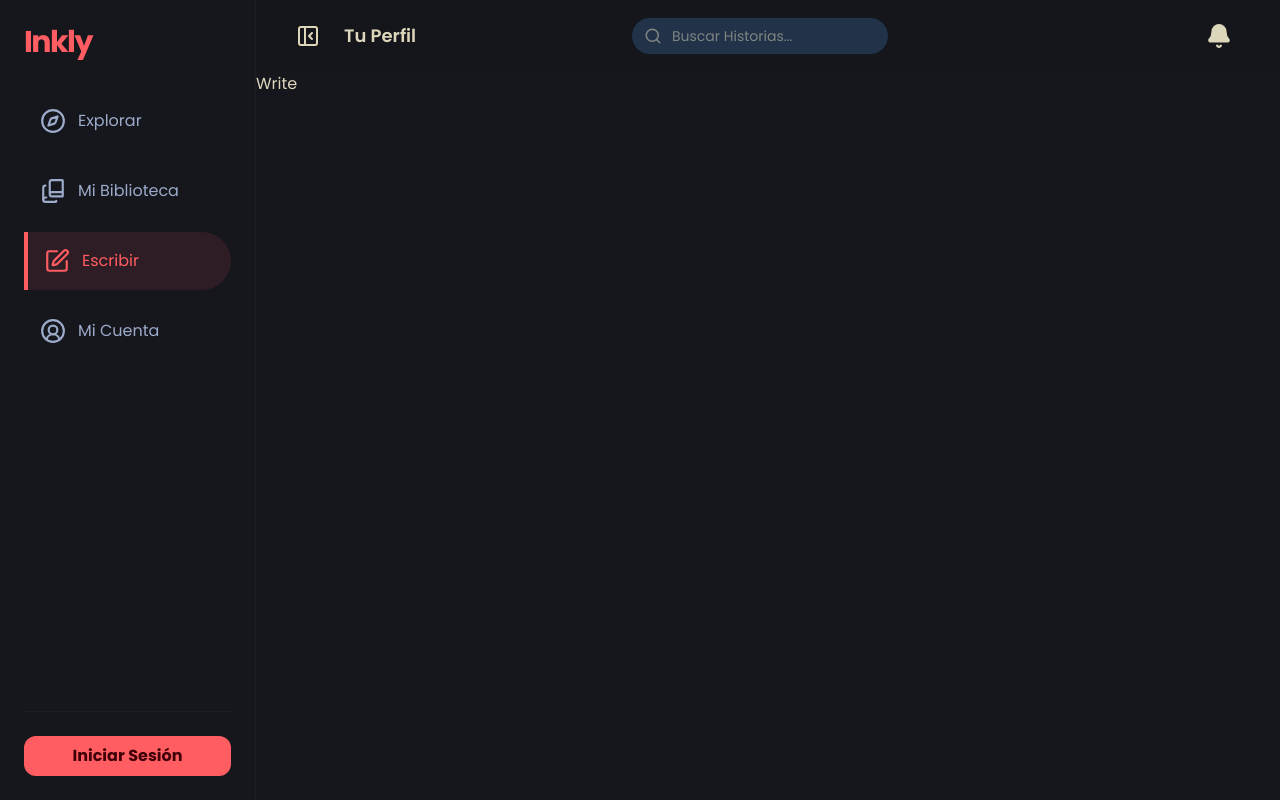
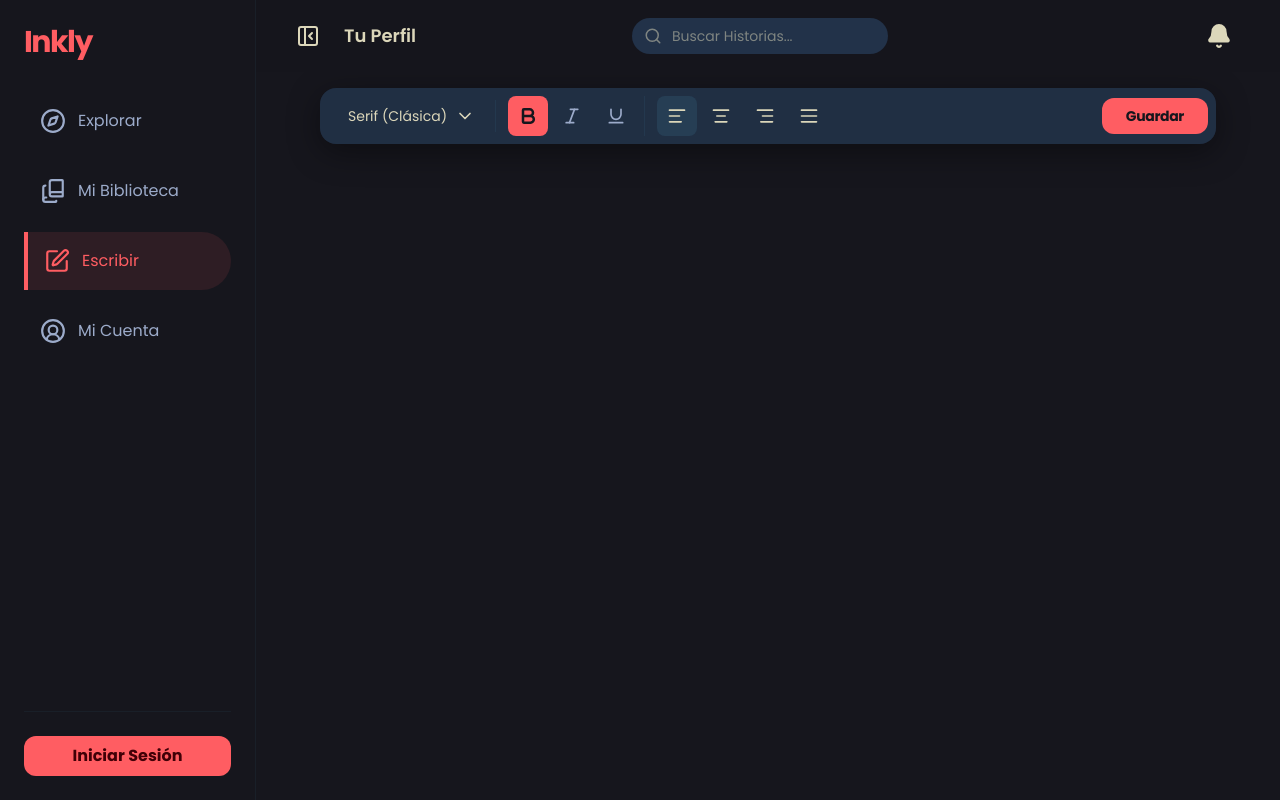
Before and after one commit to kadanarpaOps/Inkly-SPA, a React (Vite) app: page /write in a window 1280 px wide. Built offline with nearby package versions, Linux system fonts and the light colour scheme; no server answers.

Commit message:
feat(write): improve toolbar for writing stories chapters

```diff
--- a/package.json
+++ b/package.json
@@ -14,6 +14,11 @@
   "dependencies": {
     "@hookform/resolvers": "^5.2.2",
     "@tailwindcss/vite": "^4.2.4",
+    "@tiptap/extension-font-family": "^3.22.5",
+    "@tiptap/extension-text-style": "^3.22.5",
+    "@tiptap/pm": "^3.22.5",
+    "@tiptap/react": "^3.22.5",
+    "@tiptap/starter-kit": "^3.22.5",
     "axios": "^1.15.2",
     "lucide-react": "^1.11.0",
     "react": "^19.2.5",
--- a/src/index.css
+++ b/src/index.css
@@ -1,5 +1,4 @@
-
-@import url('https://fonts.googleapis.com/css2?family=Poppins:ital,wght@0,100;0,200;0,300;0,400;0,500;0,600;0,700;0,800;0,900;1,100;1,200;1,300;1,400;1,500;1,600;1,700;1,800;1,900&display=swap');
+@import url("https://fonts.googleapis.com/css2?family=Poppins:ital,wght@0,100;0,200;0,300;0,400;0,500;0,600;0,700;0,800;0,900;1,100;1,200;1,300;1,400;1,500;1,600;1,700;1,800;1,900&display=swap");
 @import "tailwindcss";
 
 @theme {
@@ -7,8 +6,8 @@
   --variant-dark: .class &;
 
   /* Global Colors */
-  --color-background-global: #16161D;
-  --color-global: #DCD7BA;
+  --color-background-global: #16161d;
+  --color-global: #dcd7ba;
 
   /* Color Palette Refactor */
   --color-on-tertiary: #33311d;
@@ -59,20 +58,33 @@
   --color-secondary-container: #384762;
   --color-inverse-on-surface: #303037;
   --color-waves-decoration: #2e425f;
-  --color-several-light: #9CABCA;
-  --color-high-enfasis: #FF5D62;
-  --color-inputs-bg: #2D4F67;
+  --color-several-light: #9cabca;
+  --color-high-enfasis: #ff5d62;
+  --color-inputs-bg: #2d4f67;
   --color-search-bg: #223249;
+  --color-toolbar-bg: #2D4F67;
 }
 
 /* Global Styles using Theme Variables */
 body {
-    background-color: var(--color-background-global);
-    color: var(--color-global);
+  background-color: var(--color-background-global);
+  color: var(--color-global);
 }
 
 * {
-    font-family: 'Poppins', 'Segoe UI', Tahoma, Geneva, Verdana, sans-serif;
+  font-family: "Poppins", "Segoe UI", Tahoma, Geneva, Verdana, sans-serif;
+}
+
+/** Editor Styles */
+.writing-canvas::-webkit-scrollbar {
+  width: 8px;
+}
+.writing-canvas::-webkit-scrollbar-track {
+  background: var(--color-background-global);
+}
+.writing-canvas::-webkit-scrollbar-thumb {
+  background: var(--color-inputs-bg);
+  border-radius: 10px;
 }
 
 /** Utilities */
@@ -86,36 +98,90 @@ body {
   transform-origin: center;
 
   box-shadow:
-    19px -19px 0 0px, 38px -19px 0 0px, 57px -19px 0 0px,
-    19px 0      0 5px, 38px 0      0 5px, 57px 0      0 5px,
-    19px 19px   0 0px, 38px 19px   0 0px, 57px 19px   0 0px;
+    19px -19px 0 0px,
+    38px -19px 0 0px,
+    57px -19px 0 0px,
+    19px 0 0 5px,
+    38px 0 0 5px,
+    57px 0 0 5px,
+    19px 19px 0 0px,
+    38px 19px 0 0px,
+    57px 19px 0 0px;
 
   animation: l26 2s infinite linear;
 }
 
 @keyframes l26 {
-  12.5% {box-shadow:
-    19px -19px 0 0px, 38px -19px 0 0px, 57px -19px 0 5px,
-    19px 0     0 5px, 38px 0     0 0px, 57px 0     0 5px,
-    19px 19px  0 0px, 38px 19px  0 0px, 57px 19px  0 0px}
-  25%   {box-shadow:
-    19px -19px 0 5px, 38px -19px 0 0px, 57px -19px 0 5px,
-    19px 0     0 0px, 38px 0     0 0px, 57px 0     0 0px,
-    19px 19px  0 0px, 38px 19px  0 5px, 57px 19px  0 0px}
-  50%   {box-shadow:
-    19px -19px 0 5px, 38px -19px 0 5px, 57px -19px 0 0px,
-    19px 0     0 0px, 38px 0     0 0px, 57px 0     0 0px,
-    19px 19px  0 0px, 38px 19px  0 0px, 57px 19px  0 5px}
-  62.5% {box-shadow:
-    19px -19px 0 0px, 38px -19px 0 0px, 57px -19px 0 0px,
-    19px 0     0 5px, 38px 0     0 0px, 57px 0     0 0px,
-    19px 19px  0 0px, 38px 19px  0 5px, 57px 19px  0 5px}
-  75%   {box-shadow:
-    19px -19px 0 0px, 38px -19px 0 5px, 57px -19px 0 0px,
-    19px 0     0 0px, 38px 0     0 0px, 57px 0     0 5px,
-    19px 19px  0 0px, 38px 19px  0 0px, 57px 19px  0 5px}
-  87.5% {box-shadow:
-    19px -19px 0 0px, 38px -19px 0 5px, 57px -19px 0 0px,
-    19px 0     0 0px, 38px 0     0 5px, 57px 0     0 0px,
-    19px 19px  0 5px, 38px 19px  0 0px, 57px 19px  0 0px}
+  12.5% {
+    box-shadow:
+      19px -19px 0 0px,
+      38px -19px 0 0px,
+      57px -19px 0 5px,
+      19px 0 0 5px,
+      38px 0 0 0px,
+      57px 0 0 5px,
+      19px 19px 0 0px,
+      38px 19px 0 0px,
+      57px 19px 0 0px;
+  }
+  25% {
+    box-shadow:
+      19px -19px 0 5px,
+      38px -19px 0 0px,
+      57px -19px 0 5px,
+      19px 0 0 0px,
+      38px 0 0 0px,
+      57px 0 0 0px,
+      19px 19px 0 0px,
+      38px 19px 0 5px,
+      57px 19px 0 0px;
+  }
+  50% {
+    box-shadow:
+      19px -19px 0 5px,
+      38px -19px 0 5px,
+      57px -19px 0 0px,
+      19px 0 0 0px,
+      38px 0 0 0px,
+      57px 0 0 0px,
+      19px 19px 0 0px,
+      38px 19px 0 0px,
+      57px 19px 0 5px;
+  }
+  62.5% {
+    box-shadow:
+      19px -19px 0 0px,
+      38px -19px 0 0px,
+      57px -19px 0 0px,
+      19px 0 0 5px,
+      38px 0 0 0px,
+      57px 0 0 0px,
+      19px 19px 0 0px,
+      38px 19px 0 5px,
+      57px 19px 0 5px;
+  }
+  75% {
+    box-shadow:
+      19px -19px 0 0px,
+      38px -19px 0 5px,
+      57px -19px 0 0px,
+      19px 0 0 0px,
+      38px 0 0 0px,
+      57px 0 0 5px,
+      19px 19px 0 0px,
+      38px 19px 0 0px,
+      57px 19px 0 5px;
+  }
+  87.5% {
+    box-shadow:
+      19px -19px 0 0px,
+      38px -19px 0 5px,
+      57px -19px 0 0px,
+      19px 0 0 0px,
+      38px 0 0 5px,
+      57px 0 0 0px,
+      19px 19px 0 5px,
+      38px 19px 0 0px,
+      57px 19px 0 0px;
+  }
 }
--- a/src/ui/pages/User/Write.tsx
+++ b/src/ui/pages/User/Write.tsx
@@ -1,8 +1,51 @@
+import { Bold, ChevronDown, Italic, TextAlignCenter, TextAlignEnd, TextAlignJustify, TextAlignStart, Underline } from "lucide-react";
 
 export default function Write() {
+
     return (
-        <h1>
-            Write
-        </h1>
+        <div className="grow flex flex-col items-center px-12 pb-12 overflow-y-auto writing-canvas">
+            {/** Barra de Herramientas */}
+            <div className="sticky top-4 z-30 w-full max-w-4xl bg-search-bg/90 backdrop-opacity-95 rounded-2xl p-2 flex items-center justify-between shadow-[0_8px_32px_rgba(0,0,0,0.4)] mb-12">
+                <div className="flex items-center space-x-1">
+                    {/** Font Selector */}
+                    <div className="relative group px-3 border-r border-toolbar-bg/30">
+                        <button className="flex items-center cursor-pointer space-x-2 text-sm text-global py-1.5 px-2 hover:bg-toolbar-bg/50 rounded transition-all">
+                            <span>Serif (Clásica)</span>
+                            <ChevronDown size={20} />
+                        </button>
+                    </div>
+                    {/** Formatting Options */}
+                    <div className="flex items-center px-2 space-x-1 border-r border-toolbar-bg/30">
+                        <button className="w-10 h-10 flex items-center cursor-pointer justify-center rounded-lg bg-high-enfasis text-background-global transition-transform hover:scale-90">
+                            <Bold size={20} strokeWidth={3} />
+                        </button>
+                        <button className="w-10 h-10 flex items-center justify-center cursor-pointer rounded-lg text-several-light hover:bg-toolbar-bg/50 hover:text-global duration-300 transition-all">
+                            <Italic size={20} />
+                        </button>
+                        <button className="w-10 h-10 flex items-center justify-center cursor-pointer rounded-lg text-several-light hover:bg-toolbar-bg/50 hover:text-global duration-300 transition-all">
+                            <Underline size={20} />
+                        </button>
+                    </div>
+                    {/** Alignment Options */}
+                    <div className="flex items-center px-2 space-x-1">
+                        <button className="w-10 h-10 flex items-center justify-center cursor-pointer rounded-lg text-global bg-toolbar-bg/50">
+                            <TextAlignStart size={20} />
+                        </button>
+                        <button className="w-10 h-10 flex items-center justify-center cursor-pointer rounded-lg text-global hover:bg-toolbar-bg/50 hover:text-global duration-300 transition-all">
+                            <TextAlignCenter size={20} />
+                        </button>
+                        <button className="w-10 h-10 flex items-center justify-center cursor-pointer rounded-lg text-global hover:bg-toolbar-bg/50 hover:text-global duration-300 transition-all">
+                            <TextAlignEnd size={20} />
+                        </button>
+                        <button className="w-10 h-10 flex items-center justify-center cursor-pointer rounded-lg text-global hover:bg-toolbar-bg/50 hover:text-global duration-300 transition-all">
+                            <TextAlignJustify size={20} />
+                        </button>
+                    </div>
+                </div>
+                <button className="bg-high-enfasis cursor-pointer text-background-global px-6 py-2 rounded-xl font-bold text-sm tracking-tight hover:scale-95 transition-all">
+                    Guardar
+                </button>
+            </div>
+        </div>
     );
 }
```
Also changed, not shown: 1 other file (tests, documents, lock files or other folders).
